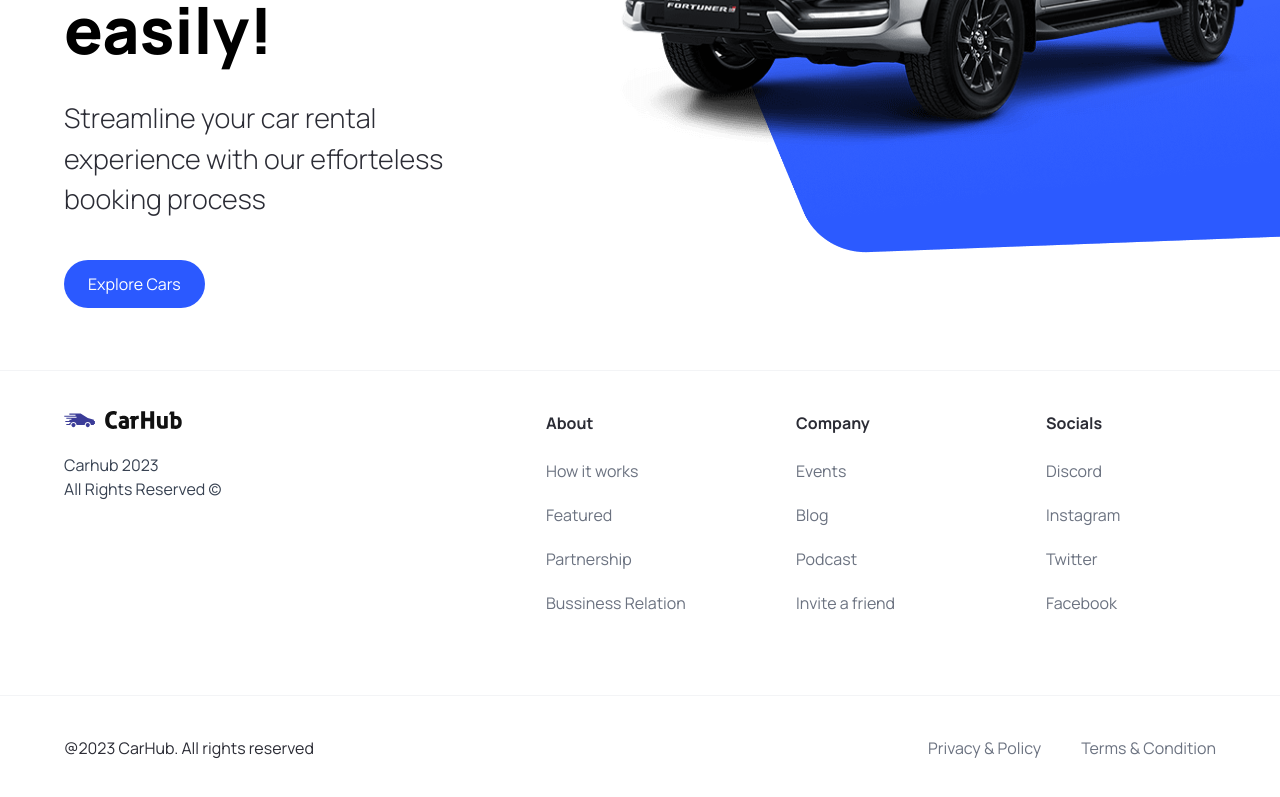
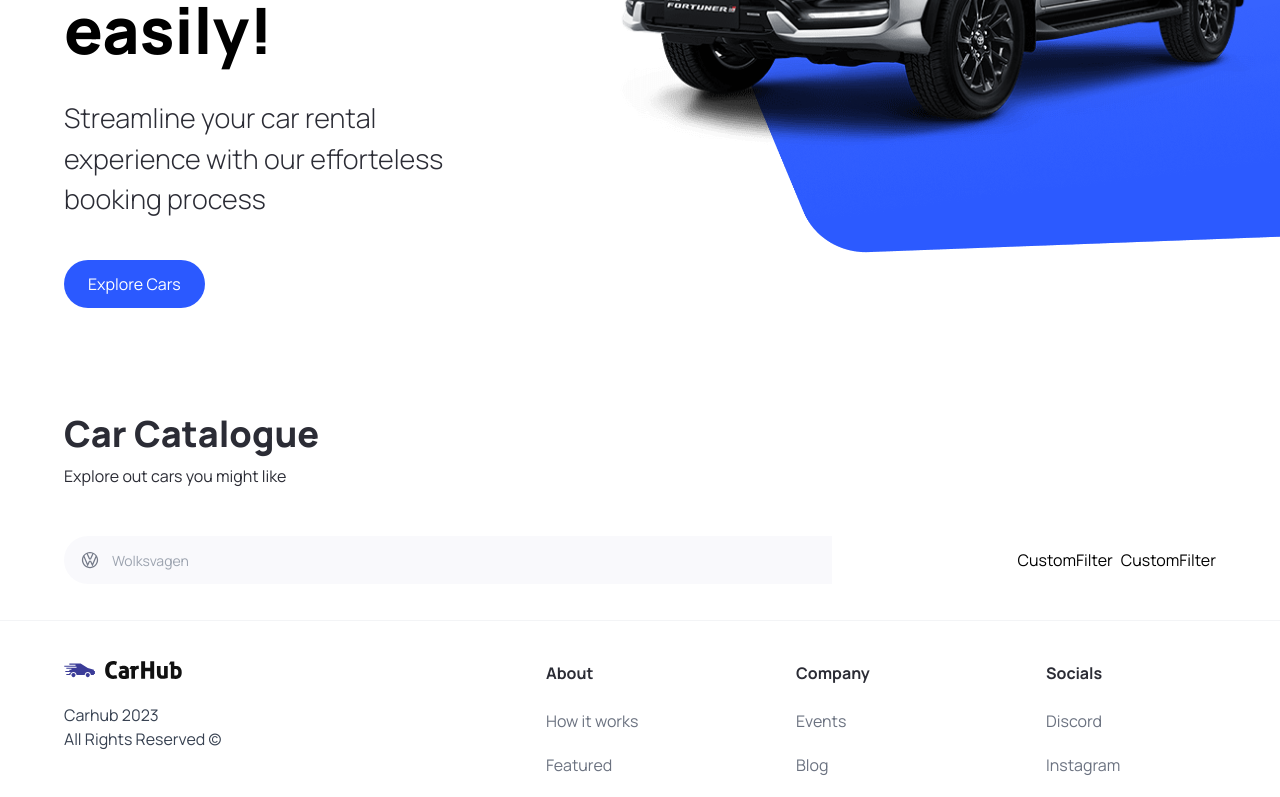
Before and after one commit to Jisap/Next13-showcar, a Next.js app: page / in a window 1280 px wide. Shown: the part 450-1247 px from the top of the page. Built offline with nearby package versions, Linux system fonts and the light colour scheme.

Commit message:
SearchBar

```diff
--- a/app/page.tsx
+++ b/app/page.tsx
@@ -1,4 +1,4 @@
-import { Hero } from "@/components";
+import { CustomFilter, Hero, SearchBar } from "@/components";
 
 
 
@@ -6,6 +6,22 @@
   return (
     <main className="overflow-hidden">
       <Hero />
+      <div className='mt-12 padding-x padding-y max-width' id='discover'>
+
+        <div className='home__text-container'>
+          <h1 className='text-4xl font-extrabold'>Car Catalogue</h1>
+          <p>Explore out cars you might like</p>
+        </div>
+
+        <div className='home__filters'>
+          <SearchBar />
+          <div className='home__filter-container'>
+            <CustomFilter title="fuel" />
+            <CustomFilter title="year" />
+          </div>
+        </div>
+
+      </div>
     </main>
   )
 }
--- /dev/null
+++ b/components/CustomFilter.tsx
@@ -0,0 +1,9 @@
+import React from 'react'
+
+const CustomFilter = () => {
+  return (
+    <div>CustomFilter</div>
+  )
+}
+
+export default CustomFilter
--- /dev/null
+++ b/components/SearchBar.tsx
@@ -0,0 +1,29 @@
+"use client";
+
+import Image from "next/image";
+import React, { useState } from "react";
+import { useRouter } from "next/navigation";
+import { SearchManufacturer } from '@/components'
+
+
+const SearchBar = () => {
+
+    const [manufacturer, setManufacturer] = useState("");
+
+    const handleSearch = () => {
+
+    }
+
+    return (
+        <form className="searchbar" onSubmit={handleSearch}>
+            <div className="searchbar__item">
+                <SearchManufacturer
+                    manufacturer={manufacturer}
+                    setManuFacturer={setManufacturer}
+                />
+            </div>
+        </form>
+    )
+}
+
+export default SearchBar
--- /dev/null
+++ b/components/SearchManufacturer.tsx
@@ -0,0 +1,89 @@
+'use client'
+
+import { useState,Fragment } from 'react'
+import { Combobox, Transition } from "@headlessui/react";
+import { SearchManufacturerProps } from '@/types';
+import { manufacturers } from '@/app/constants';
+import Image from 'next/image';
+
+const SearchManufacturer = ({manufacturer, setManuFacturer}: SearchManufacturerProps) => {
+
+    const [query, setQuery] = useState("");
+
+    const filteredManufacturers =
+        query === ""                                                   // Si no hay query se devuelve toda la lista
+            ? manufacturers
+            : manufacturers.filter((item) =>                           // Pero si si lo hay filtramos la lista según el query
+                item
+                    .toLowerCase()                                     // Se convierte a minúsculas el item de manufacturer
+                    .replace(/\s+/g, "")                               // Elimina los espacios en blanco del item de manufacturer
+                    .includes(query.toLowerCase().replace(/\s+/g, "")) // Si el item coincide con el query, el elemento item se incluye en la nueva matriz filtrada.
+            );
+
+  return (
+    <div className='search-manufacturer'>
+        <Combobox value={manufacturer} onChange={setManuFacturer}>
+            <div className='relative w-full'>
+                {/* Button for the combobox. Click on the icon to see the complete dropdown */}
+                <Combobox.Button className="absolute top-[14px]">
+                    <Image
+                        src="/car-logo.svg"
+                        width={20}
+                        height={20}
+                        className='ml-4'
+                        alt="Car Logo"
+                    />
+                </Combobox.Button>
+
+                {/* Input field for searching */}
+                <Combobox.Input
+                    className='search-manufacturer__input'
+                    displayValue={(manufacturer:string) => manufacturer}
+                    onChange={(e) => setQuery(e.target.value)}
+                    placeholder='Wolksvagen'
+                />
+
+                {/* Transition for displaying the options */}
+                <Transition
+                    as={Fragment}
+                    leave='transition ease-in duration-100'
+                    leaveFrom='opacity-100'
+                    leaveTo='opacity-0'
+                    afterLeave={() => setQuery('')}
+                >
+                      <Combobox.Options
+                          className='absolute mt-1 z-10 max-h-60 w-full overflow-auto rounded-md bg-white py-1 text-base shadow-lg ring-1 ring-black ring-opacity-5 focus:outline-none sm:text-sm'
+                          static
+                      >
+                        {
+                           filteredManufacturers.map((item) => ( // Si hay query mostramos las coincidencias en una lista desplegable
+                              <Combobox.Option
+                                 key={item}
+                                 className={({ active }) => `relative search-manufacturer__option ${active ? "bg-primary-blue text-white" : "text-gray-900"}`}
+                                 value={item}
+                              >
+                                 {({ selected, active }) => (
+                                 <>
+                                    <span className={`block truncate ${selected ? "font-medium" : "font-normal"}`}>
+                                       {item}
+                                    </span>
+
+                                    {/* Show an active blue background color if the option is selected */}
+                                    {selected ? (
+                                       <span className={`absolute inset-y-0 left-0 flex items-center pl-3 ${active ? "text-white" : "text-pribg-primary-purple"}`}
+                                       ></span>
+                                    ) : null}
+                                 </>
+                              )}
+                              </Combobox.Option>
+                           ))
+                        }
+                     </Combobox.Options>
+                </Transition>
+            </div>
+        </Combobox>
+    </div>
+  )
+}
+
+export default SearchManufacturer
--- a/package.json
+++ b/package.json
@@ -9,6 +9,7 @@
     "lint": "next lint"
   },
   "dependencies": {
+    "@headlessui/react": "^1.7.15",
     "@types/node": "20.3.1",
     "@types/react": "18.2.13",
     "@types/react-dom": "18.2.6",
--- a/types/index.ts
+++ b/types/index.ts
@@ -9,3 +9,8 @@
     rightIcon?: string;
     handleClick?: MouseEventHandler<HTMLButtonElement>;
 }
+
+export interface SearchManufacturerProps {
+    manufacturer: string;
+    setManuFacturer: (manufacturer: string) => void;
+}
```
Also changed, not shown: components/index.ts (+6 -1 lines), 1 other file (tests, documents, lock files or other folders).
